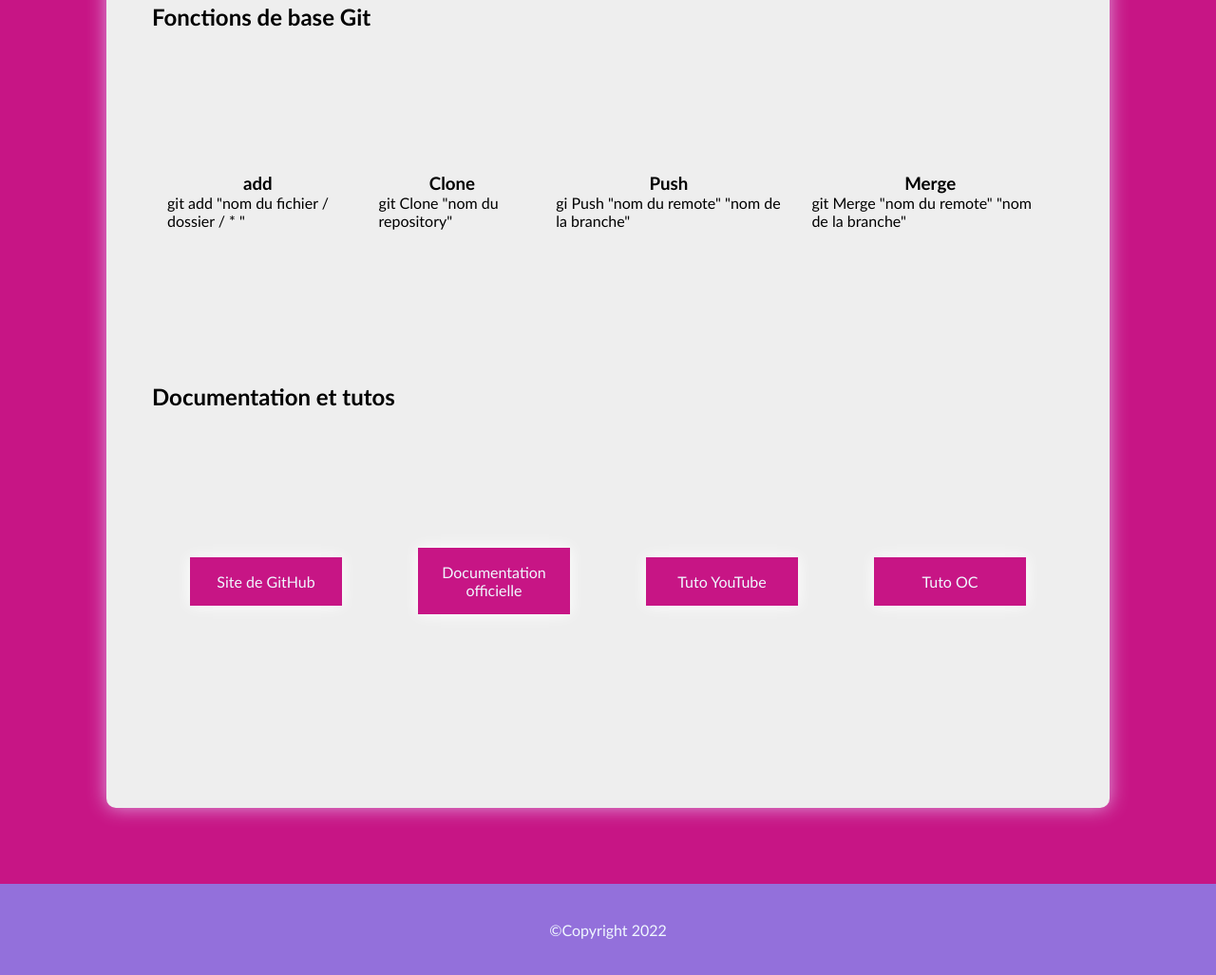
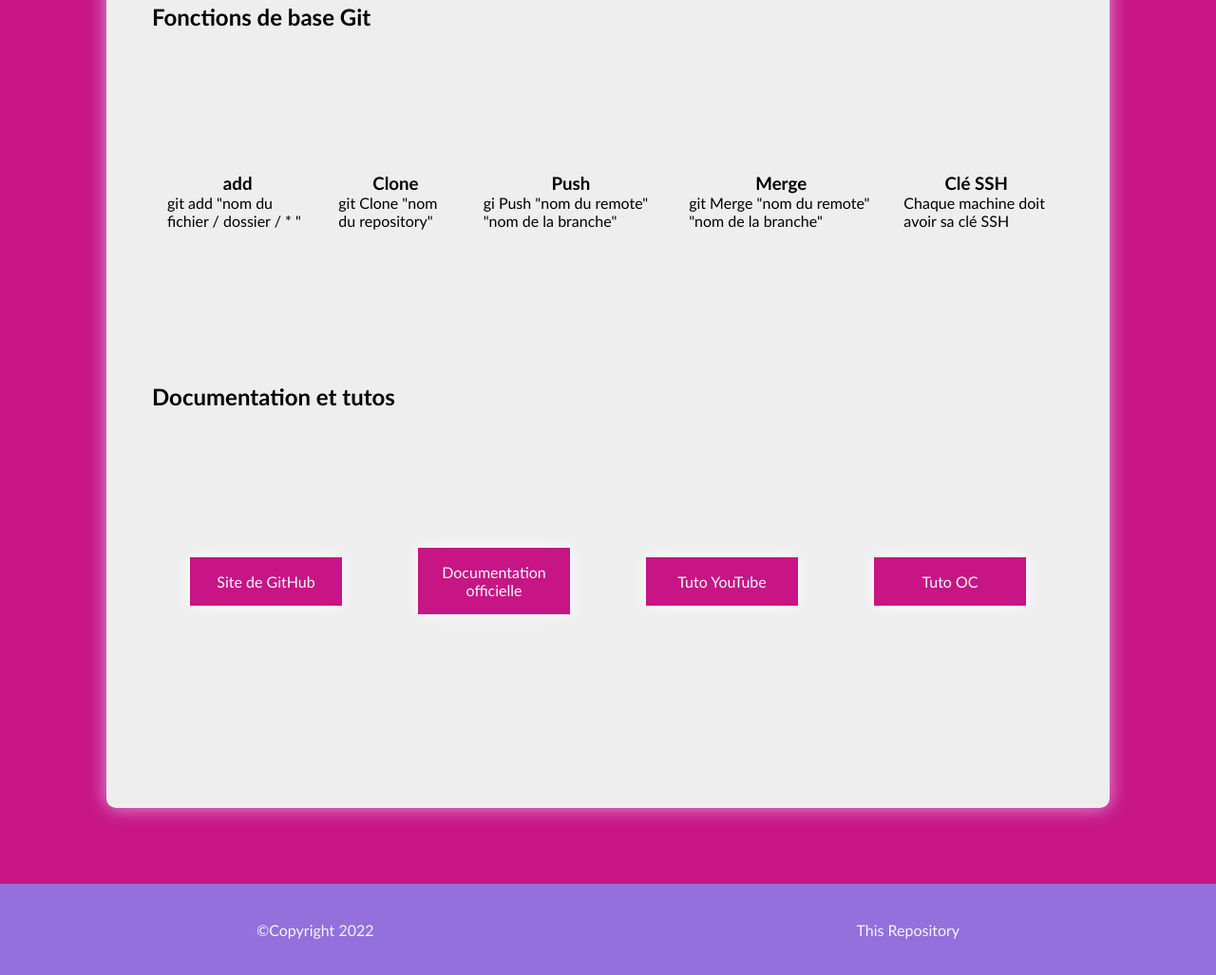
Before and after one commit to rubentrottein/testHTML, a plain HTML site: page index.html in a window 1280 px wide. Shown: the part 221-1248 px from the top of the page at 95% size. Drawn offline with Linux system fonts and the light colour scheme.

Commit message:
Test clé ROG 09/2023

```diff
--- a/css/style.css
+++ b/css/style.css
@@ -63,5 +63,5 @@ article a{
 
 footer{
     flex-direction: row;
-    justify-content: center;
+    justify-content: space-around;
 }
--- a/index.html
+++ b/index.html
@@ -35,6 +35,10 @@
                         <h3>Merge</h3>
                         <code>git Merge "nom du remote" "nom de la branche"</code>
                     </aside>
+                    <aside>
+                        <h3>Clé SSH</h3>
+                        <p>Chaque machine doit avoir sa clé SSH</p>
+                    </aside>
                 </article>
             </section>
             <section id="about">
@@ -49,6 +53,7 @@
         </main>
         <footer>
             <a href="#">&copy;Copyright 2022</a>
+            <a href="https://github.com/rubentrottein/testHTML">This Repository</a>
         </footer>
     </body>
 </html>
```
